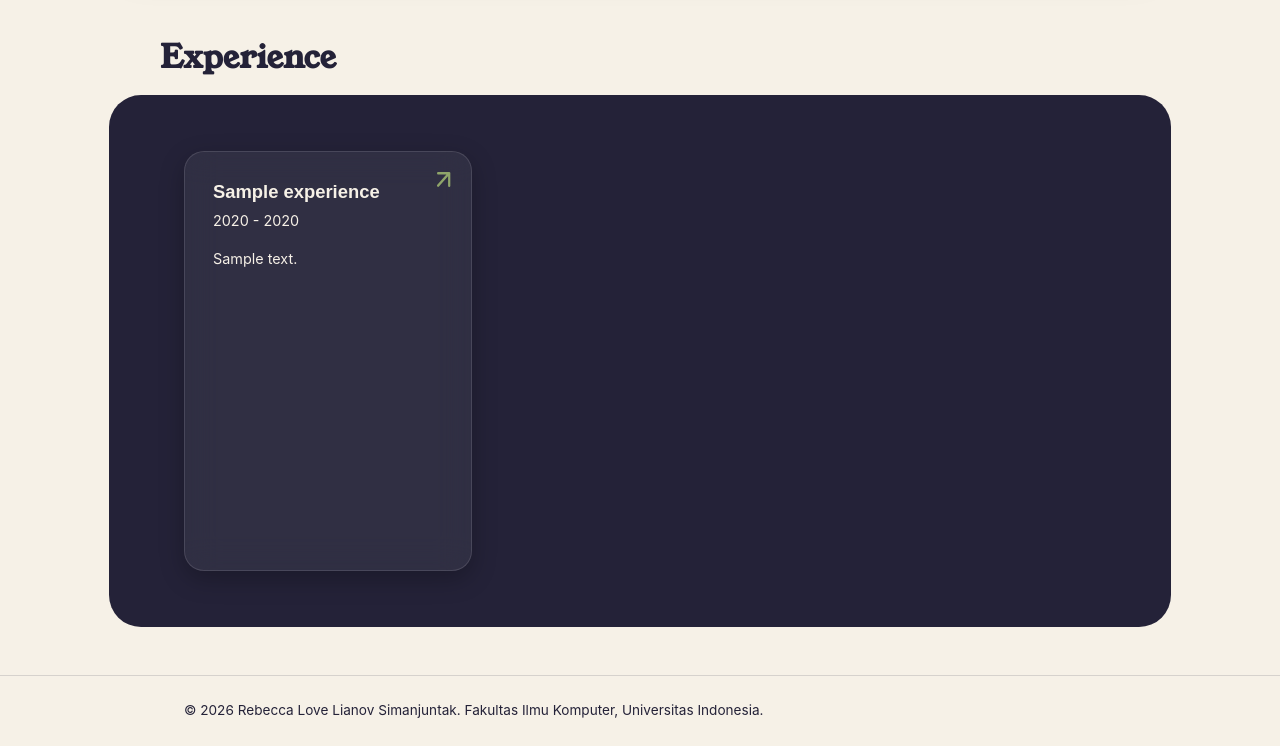
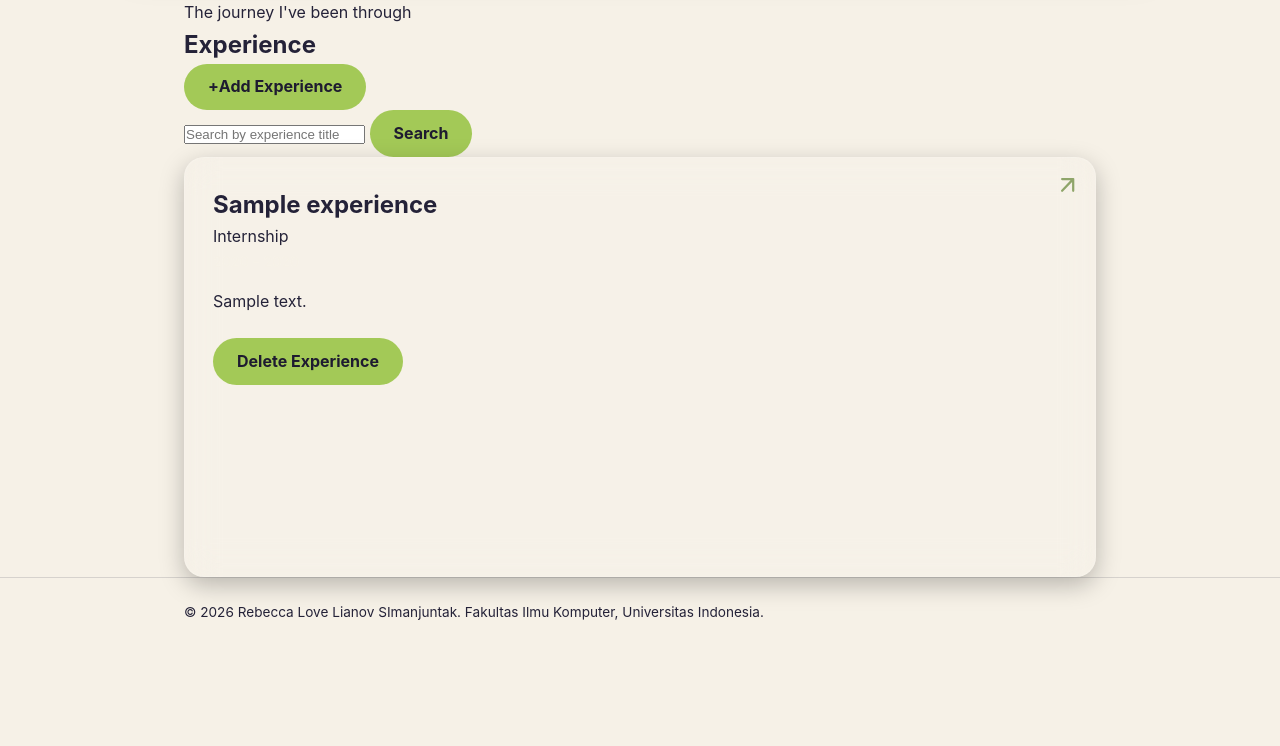
Before and after one commit to beccaovels/myportofolio, a Django app: page /experience/ in a window 1280 px wide. Shown: the part 120-866 px from the top of the page. After the commit the page ends 740 px from the top, so only its background shows below. Run offline with Django 5.2, Linux system fonts and the light colour scheme; tables that the repository leaves empty hold one stand-in row (values such as "Sample post"); some web fonts are replaced.

Commit message:
feat: add delete experience feature

```diff
--- a/main/urls.py
+++ b/main/urls.py
@@ -1,6 +1,6 @@
 from django.urls import path
 
-from main.views import show_main, show_experience, create_experience,show_education
+from main.views import show_main, show_experience, create_experience,show_education,get_experience_json,delete_experience
 
 app_name = "main"
 
@@ -9,4 +9,6 @@ urlpatterns = [
     path("experience/", show_experience, name="show_experience"),
     path("experience/add/", create_experience, name="create_experience"),
     path("education/", show_education, name="show_education"),
+    path("api/projects/", get_experience_json, name="get_experience_json"),
+    path("projects/<uuid:project_id>/delete/", delete_experience, name="delete_experience")
 ]
--- a/main/views.py
+++ b/main/views.py
@@ -45,7 +45,44 @@ def create_experience(request):
         return redirect("main:show_experience")
 
     context = {
-        "name": "Rebecca",
+        "name": "Rebecca Love Lianov Simanjuntak",
         "form": form,
     }
     return render(request, "experience_form.html", context)
+
+def get_experience_json(request):
+    title_query = request.GET.get("title", "").strip()
+    projects = Experience.objects.all()
+
+    if title_query:
+        projects = projects.filter(title__icontains=title_query)
+
+    projects_json = serializers.serialize("json", projects)
+    return HttpResponse(projects_json, content_type="application/json")
+
+def show_experience(request):
+    json_response = get_experience_json(request)
+
+    experiences = serializers.deserialize(
+        "json",
+        json_response.content.decode("utf-8"),
+    )
+    experiences = [experience.object for experience in experiences]
+    title_query = request.GET.get("title", "").strip()
+
+    context = {
+        "name": "Rebecca Love Lianov SImanjuntak",
+        "experience_list": experiences,
+        "title_query": title_query,
+    }
+    return render(request, "experience.html", context)
+
+def delete_experience(request, project_id):
+    project = get_object_or_404(Experience, pk=project_id)
+
+    if request.method == "POST":
+        project.delete()
+        messages.success(request, "Experience deleted successfully!")
+        return redirect("main:show_experience")
+
+    return redirect("main:show_experience")
--- a/static/css/style.css
+++ b/static/css/style.css
@@ -400,9 +400,14 @@ body {
 }
 
 .page-title-wrap {
+    width: 100%;
     max-width: 960px;
     margin: 2rem auto 0.75rem;
     padding: 5 1rem;
+    display: flex;
+    align-items: center;
+    gap: 1.5rem;
+    justify-content: space-between;
 }
 
 .edu-program {
--- /dev/null
+++ b/templates/components/experience_delete_modal.html
@@ -0,0 +1,43 @@
+<p class="experience-status">
+    <button type="button"
+            class="button button-danger"
+            popovertarget="delete-experience-{{ experience.id }}"
+            aria-label="Delete {{ experience.title }}"
+            title="Delete Experience">
+        Delete Experience
+    </button>
+</p>
+<div id="delete-experience-{{ experience.id }}"
+     class="experience-delete-modal"
+     popover="auto"
+     role="dialog"
+     aria-modal="true"
+     aria-labelledby="delete-experience-title-{{ experience.id }}">
+    <button type="button"
+            class="experience-delete-modal__backdrop"
+            popovertarget="delete-experience-{{ experience.id }}"
+            popovertargetaction="hide"
+            aria-label="Close Delete Confirmation"></button>
+    <div class="experience-delete-modal__content">
+        <button type="button"
+                class="experience-delete-modal__close"
+                popovertarget="delete-experience-{{ experience.id }}"
+                popovertargetaction="hide"
+                aria-label="Close Delete Confirmation">×</button>
+        <h2 id="delete-experience-title-{{ experience.id }}">Delete Project?</h2>
+        <p>
+            Are you sure you want to delete
+            <strong>{{ experience.title }}</strong>?
+        </p>
+        <div class="experience-delete-modal__actions">
+            <button type="button"
+                    class="button button-secondary"
+                    popovertarget="delete-experience-{{ experience.id }}"
+                    popovertargetaction="hide">Cancel</button>
+            <form method="post" action="{% url 'main:delete_experience' experience.id %}">
+                {% csrf_token %}
+                <button type="submit" class="button button-danger">Yes, delete</button>
+            </form>
+        </div>
+    </div>
+</div>
--- a/templates/education.html
+++ b/templates/education.html
@@ -1,6 +1,10 @@
 <!-- django template tags -->
 {% extends 'base.html' %}
 {% load static %}
+
+{% block meta %}
+    <title>Education - {{ name }}</title>
+{% endblock meta %}
 
 <!-- indicates this block will extend the base template -->
 {% block content %}
--- a/templates/experience.html
+++ b/templates/experience.html
@@ -1,60 +1,70 @@
-<!-- django template tags -->
-{% extends 'base.html' %}
+{% extends "base.html" %}
 {% load static %}
 
-<!-- indicates this block will extend the base template -->
+{% block meta %}
+    <title>Experience - {{ name }}</title>
+{% endblock meta %}
+
 {% block content %}
     <main>
-    <div class="page-title-wrap">
-        <h2 class="page-title">Experience</h2>
+        <section class="experience-section" id="experience">
+            <div class="container">
+                <p class="section-kicker">The journey I've been through</p>
+                <div class="experience-header">
+                    <h1>Experience</h1>
+                    <a href="{% url 'main:create_experience' %}"
+                       class="button experience-add-button">
+                        <span aria-hidden="true">+</span>
+                        Add Experience
+                    </a>
                 </div>
-
-    <section class="education" id="experience">
-    <div class="container">
-
-        <div class="education-body">
-            <div class="education-grid">
-
+                <form method="get"
+                      action="{% url 'main:show_experience' %}"
+                      class="experience-search">
+                    <input type="search"
+                           name="title"
+                           value="{{ title_query }}"
+                           placeholder="Search by experience title"
+                           class="experience-search__input"
+                           aria-label="Search by experience title">
+                    <button type="submit" class="button">Search</button>
+                </form>
+                <div class="experience-grid">
                     {% for experience in experience_list %}
-                <article class="edu-card">
-                    <h3>{{ experience.title }}</h3>
-
+                        <article class="experience-card edu-card">
+                            <h2>{{ experience.title }}</h2>
+                            <span class="experience-category">{{ experience.get_category_display }}</span>
                             <p class="edu-date">
                                 {{ experience.started_at|date:"Y" }} -
                                 {% if experience.is_ongoing %}Present{% else %}{{ experience.ended_at|date:"Y" }}{% endif %}
                             </p>
-
-                    <p class="edu-text">{{ experience.description }}</p>
+                            <p class="experience-description">{{ experience.description }}</p>
 
                             <details class="expandable-content">
                                 <summary class="edu-card-link" aria-label="Toggle details">
                                     <img src="{% static 'img/green-arrow.svg' %}" alt="Expand" class="edu-arrow-icon expand-icon">
                                     <img src="{% static 'img/left-arrow.svg' %}" alt="Close" class="edu-arrow-icon close-icon">
                                 </summary>
+                                <div class="edu-expanded-glass">
+                                    <span class="edu-detail-badge">
+                                        {% if experience.is_ongoing %}Ongoing{% else %}Completed{% endif %}
+                                    </span>
+                                </div>
+                            </details>
 
-                        <div class="edu-expanded-glass">
-                            <span class="edu-detail-badge">{{ experience.get_category_display }}</span>
-                            <div class="edu-activity-list">
-                                <article class="edu-activity-card">
-                                    <h4>Status</h4>
-                                    <p class="edu-activity-desc">
-                                        {% if experience.is_ongoing %}
-                                            Ongoing
-                                        {% else %}
-                                            Completed
-                                        {% endif %}
-                                    </p>
-                                </article>
+                            <div class="experience-card-actions">
+                                <div class="experience-actions">
+                                    {% include "components/experience_delete_modal.html" with experience=experience %}
                                 </div>
                             </div>
-                    </details>
                         </article>
-
                     {% empty %}
-                <p style="color: var(--paper); text-align: center; width: 100%;">No experience has been added yet.</p>
+                        {% if title_query %}
+                            <p class="empty-state">No experience found with that title.</p>
+                        {% else %}
+                            <p class="empty-state">No experience has been added yet.</p>
+                        {% endif %}
                     {% endfor %}
-
-                </div>
                 </div>
             </div>
         </section>
```
Also changed, not shown: other parts of static/css/style.css (+203 -0 lines). Lines whose indentation alone changed are shown as unchanged.
